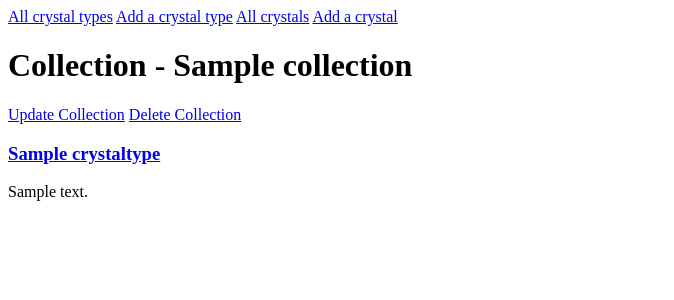
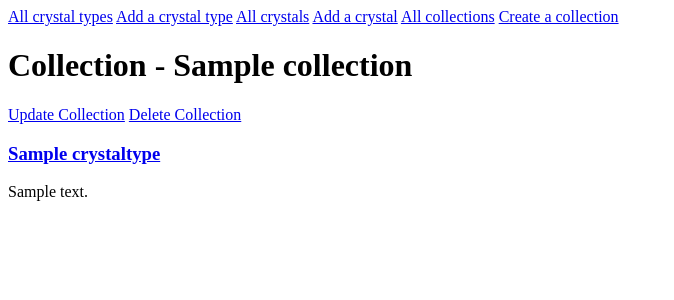
Before and after one commit to uriapete/crystallia, a Django app: page /collections/1/ in a window 1280 px wide. Shown: the top 300 px of the page, without its empty margins (0-674 px from the left). Run offline with Django 4.2, Linux system fonts and the light colour scheme; tables that the repository leaves empty hold one stand-in row (values such as "Sample post").

Commit message:
add collection nav links in base

```diff
--- a/main_app/templates/bases/base.html
+++ b/main_app/templates/bases/base.html
@@ -11,6 +11,8 @@
         <a href="{% url 'crystal_type_create' %}">Add a crystal type</a>
         <a href="{% url 'crystal_list' %}">All crystals</a>
         <a href="{% url 'crystal_create' %}">Add a crystal</a>
+        <a href="{% url 'collection_list' %}">All collections</a>
+        <a href="{% url 'collection_create' %}">Create a collection</a>
     </nav>
     {% block content %}{% endblock content %}
 </body>
```
